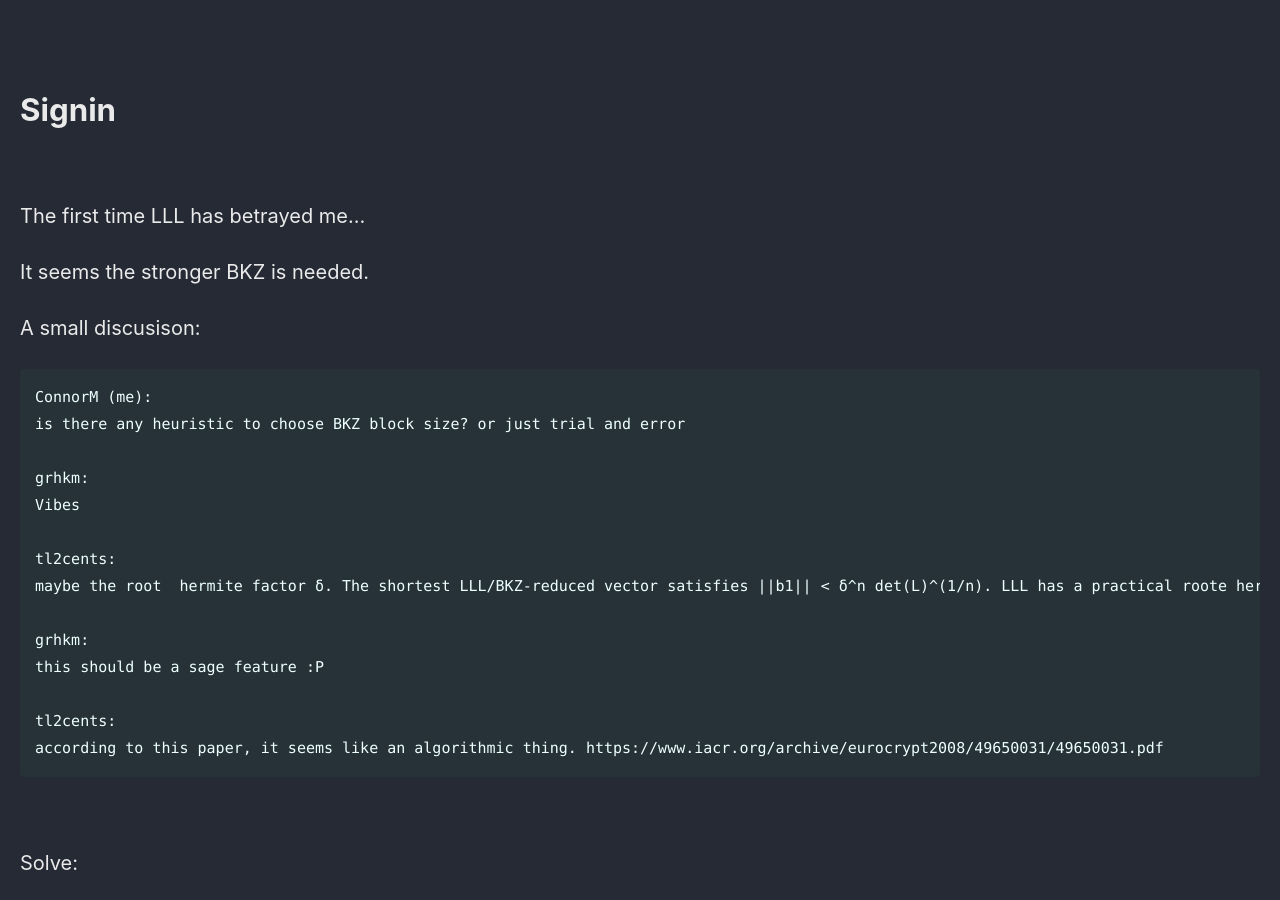
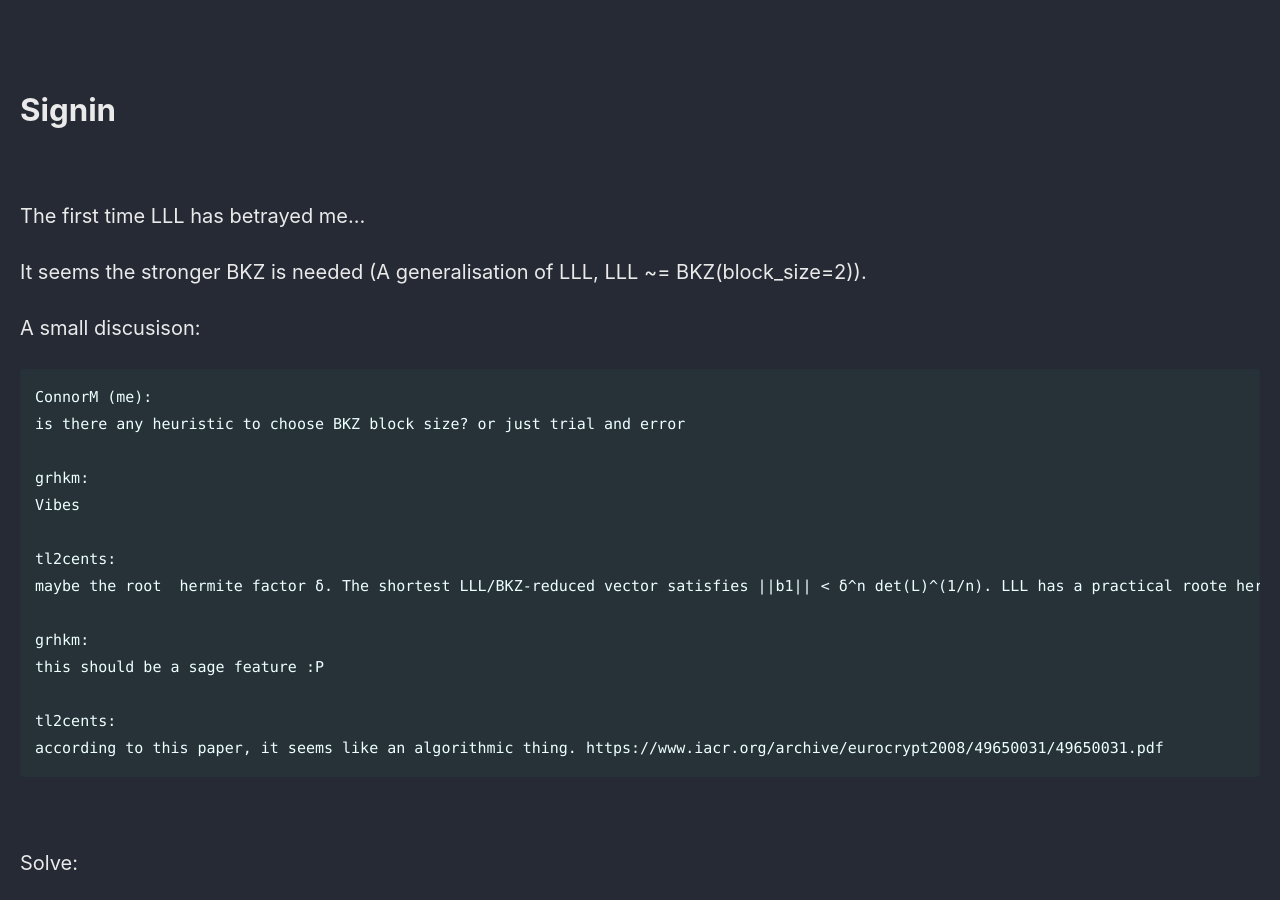
Before and after one commit to Connor-McCartney/Connor-McCartney.github.io, a Jekyll site: the page built from _pages/cryptography/other/0CTF2024.md, in a window 1280 px wide and 900 px high, scrolled down 2014 px. Built offline with Jekyll 4.4.1, drawn with Linux system fonts in a browser that asks for light colours; cached includes are drawn as plain includes.

Commit message:
Update 0CTF2024.md

```diff
--- a/_pages/cryptography/other/0CTF2024.md
+++ b/_pages/cryptography/other/0CTF2024.md
@@ -87,7 +87,7 @@ First we need to choose some useful v.
 
 The first time LLL has betrayed me...
 
-It seems the stronger BKZ is needed.
+It seems the stronger BKZ is needed (A generalisation of LLL, LLL ~= BKZ(block_size=2)).
 
 A small discusison:
 
```
